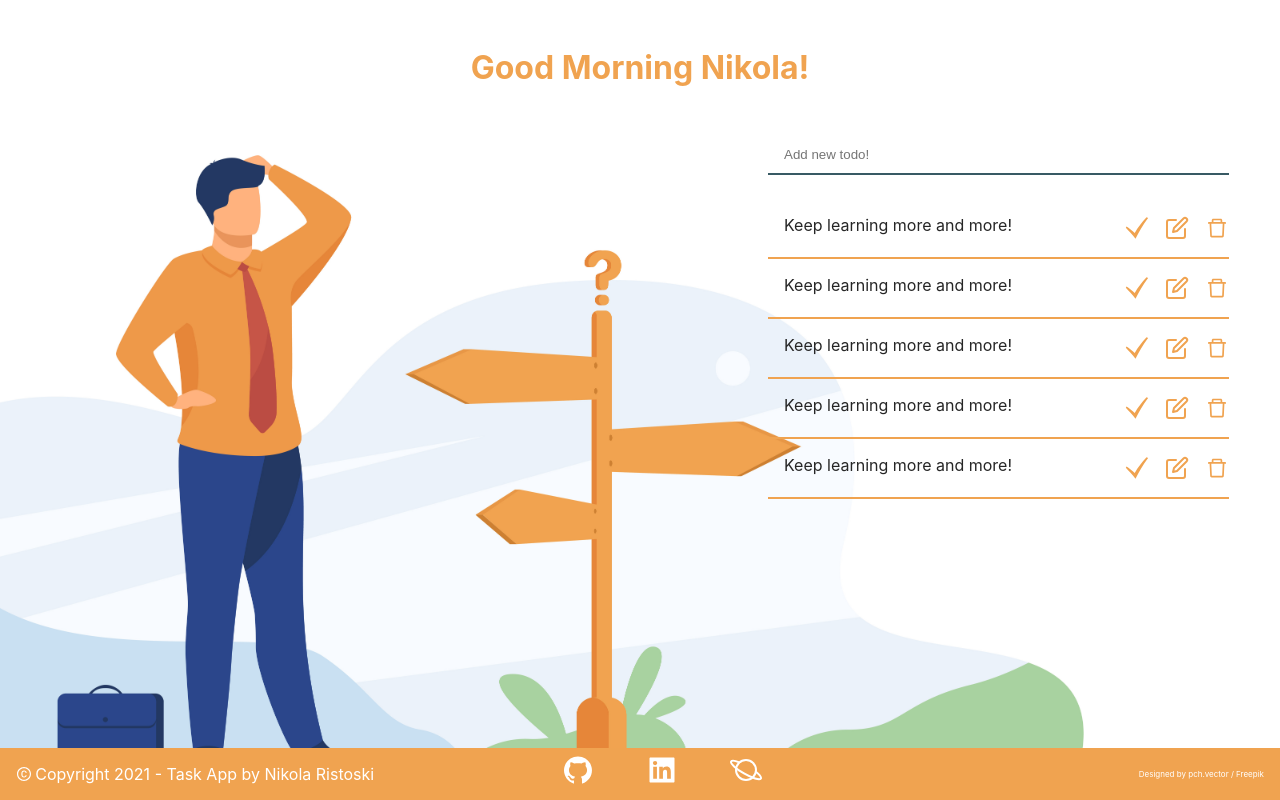
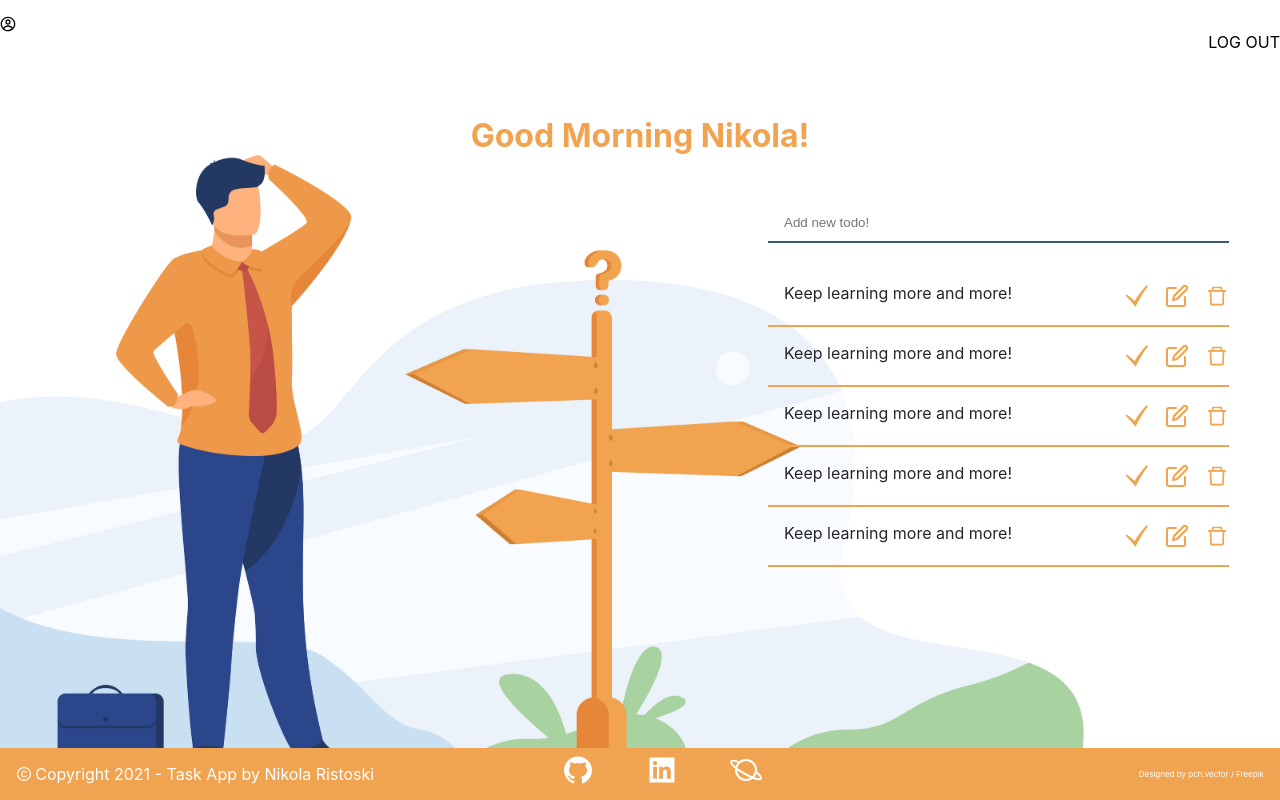
Before and after one commit to Nikola0707/task-manager-client, a React (Create React App) app: page /dashboard in a window 1280 px wide. Built offline with nearby package versions, Linux system fonts and the light colour scheme.

Commit message:
Save Token i Cookies for login

```diff
--- a/package.json
+++ b/package.json
@@ -7,6 +7,7 @@
     "@testing-library/react": "^11.2.7",
     "@testing-library/user-event": "^12.8.3",
     "axios": "^0.21.1",
+    "js-cookie": "^3.0.0",
     "react": "^17.0.2",
     "react-dom": "^17.0.2",
     "react-icons": "^4.2.0",
--- a/src/App.css
+++ b/src/App.css
@@ -86,11 +86,11 @@ section p {
 .sign-in-modal,
 .sign-up-modal{
     position: absolute;
-    top: 20%;
+    top: 10%;
     left: 42%;
 }
 .sign-up-modal{
-    top: 10%;
+    top: 5%;
 }
 .signIn-container,
 .signUp-container{
@@ -104,7 +104,7 @@ section p {
     padding: 0.5rem 0 3rem 0;
 }
 .signUp-container{
-    height: 600px;
+    height: 550px;
 }
 
 .avatar-container{
--- a/src/App.js
+++ b/src/App.js
@@ -2,7 +2,7 @@
 import { BrowserRouter as Router, Switch, Route } from "react-router-dom";
 
 import HomePage from "./components/HomePage";
-import UserPage from "./components/UserPage";
+import Dashboard from "./components/Dashboard";
 
 import "./App.css";
 
@@ -14,7 +14,7 @@ function App() {
           <HomePage />
         </Route>
         <Route exact path="/dashboard">
-          <UserPage />
+          <Dashboard />
         </Route>
       </Switch>
     </Router>
--- a/src/components/UserPage.jsx
+++ b/src/components/Dashboard.jsx
@@ -1,11 +1,29 @@
-import Footer from "../components/Footer";
+import Cookies from 'js-cookie'
+
+import Footer from "./Footer";
 import { AiOutlineSave, AiOutlineDelete } from "react-icons/ai";
 import { FiEdit } from "react-icons/fi";
 import { GiCheckMark } from "react-icons/gi";
+import { CgProfile } from "react-icons/cg"
 
-const UserPage = () => {
+import { useHistory } from 'react-router-dom';
+
+const Dashboard = () => {
+    let history = useHistory();
+
   return (
     <div className="user-page-container">
+      <header>
+        <div className="myProfile-icon-container">
+          <CgProfile />
+        </div>
+        <div className="logout-container">
+          <p onClick={() => {
+            Cookies.remove('token')
+            history.push('/');
+          }}>LOG OUT</p>
+        </div>
+      </header>
       <h1 style={{ color: "#F0A350", textAlign: "center", margin: "3rem 0" }}>
         Good Morning Nikola!
       </h1>
@@ -167,4 +185,4 @@ const UserPage = () => {
   );
 };
 
-export default UserPage;
+export default Dashboard;
--- a/src/components/HomePage.jsx
+++ b/src/components/HomePage.jsx
@@ -1,12 +1,18 @@
 import { useState } from "react";
+import Cookies from 'js-cookie'
 
 import Footer from "./Footer";
 import SignIn from "./SignIn";
 import SignUp from "./SignUp";
+import { useHistory } from "react-router-dom";
 
 const HomePage = () => {
   const [showSignIn, setShowSingIn] = useState(false);
   const [showSignUp, setShowSingUp] = useState(false);
+
+  let history = useHistory();
+
+  if(Cookies.get('token')) return history.push('/dashboard');
 
   return (
     <div className="home-container">
--- a/src/components/SignIn.jsx
+++ b/src/components/SignIn.jsx
@@ -1,16 +1,20 @@
 import {useState} from 'react'
+import Cookies from 'js-cookie'
 
 import { MdEmail } from "react-icons/md";
 import { AiFillCloseCircle } from "react-icons/ai";
 import { RiLockPasswordFill } from "react-icons/ri";
 
 import avatar from "../assets/user-avatar.png";
+import { useHistory } from 'react-router-dom';
 
 const axios = require('axios')
 
 const SignIn = ({ isVisible }) => {
   const [email, setEmail] = useState('');
   const [password, setPassword] = useState('');
+
+  let history = useHistory();
 
   // SIGN IN
   const signIn = (e) => {
@@ -20,6 +24,10 @@ const SignIn = ({ isVisible }) => {
       password
     }).then(response => {
       console.log(response)
+      const {token} = response.data
+      Cookies.set("token", token)
+      history.push('/dashboard');
+
       setEmail('')
       setPassword('')
     }).catch(e => console.log(e))
--- a/src/components/SignUp.jsx
+++ b/src/components/SignUp.jsx
@@ -1,4 +1,5 @@
 import { useState } from "react";
+import Cookies from 'js-cookie'
 
 import { FaUser } from "react-icons/fa";
 import { MdEmail } from "react-icons/md";
@@ -24,6 +25,8 @@ const SignUp = ({ isVisible }) => {
       })
       .then((response) => {
         console.log(response)
+        const {token} = response.data
+        Cookies.set("token", token)
         setName('')
         setEmail('')
         setPassword('')
```
Also changed, not shown: 1 other file (tests, documents, lock files or other folders).
